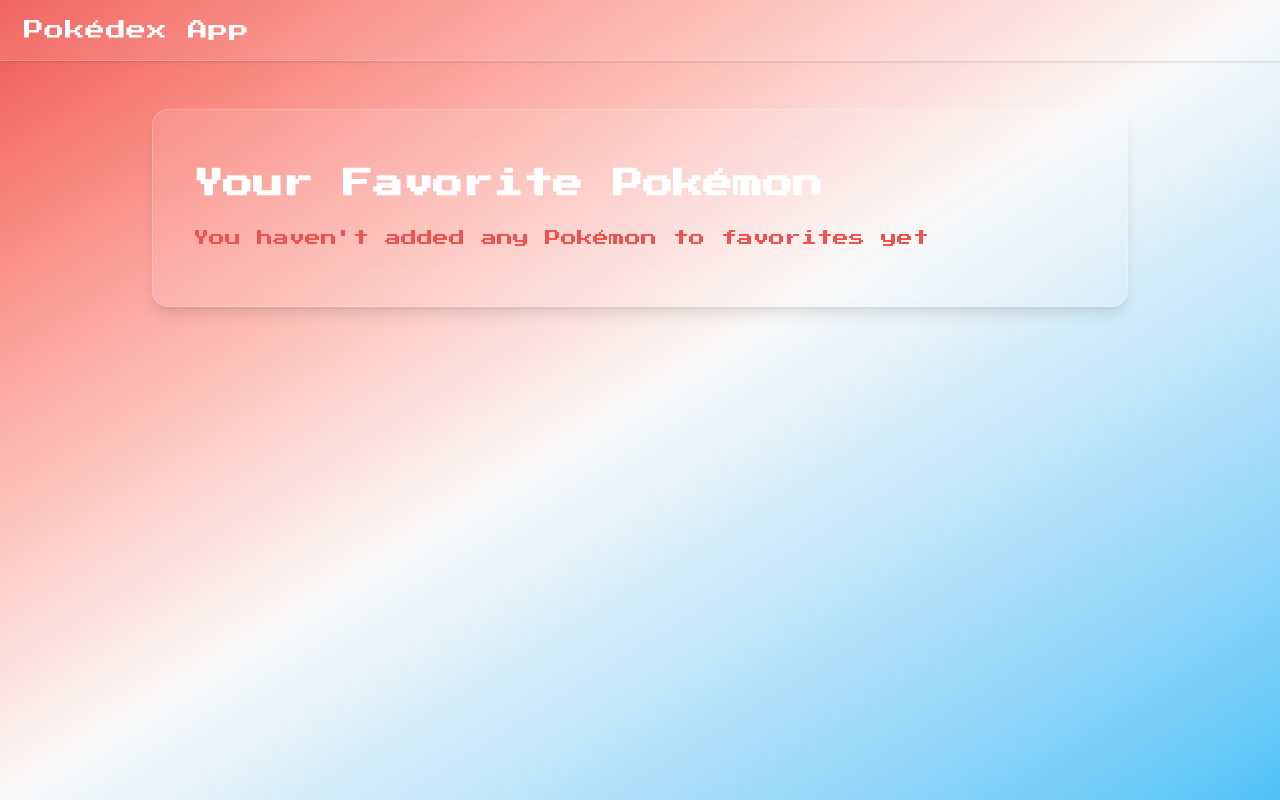
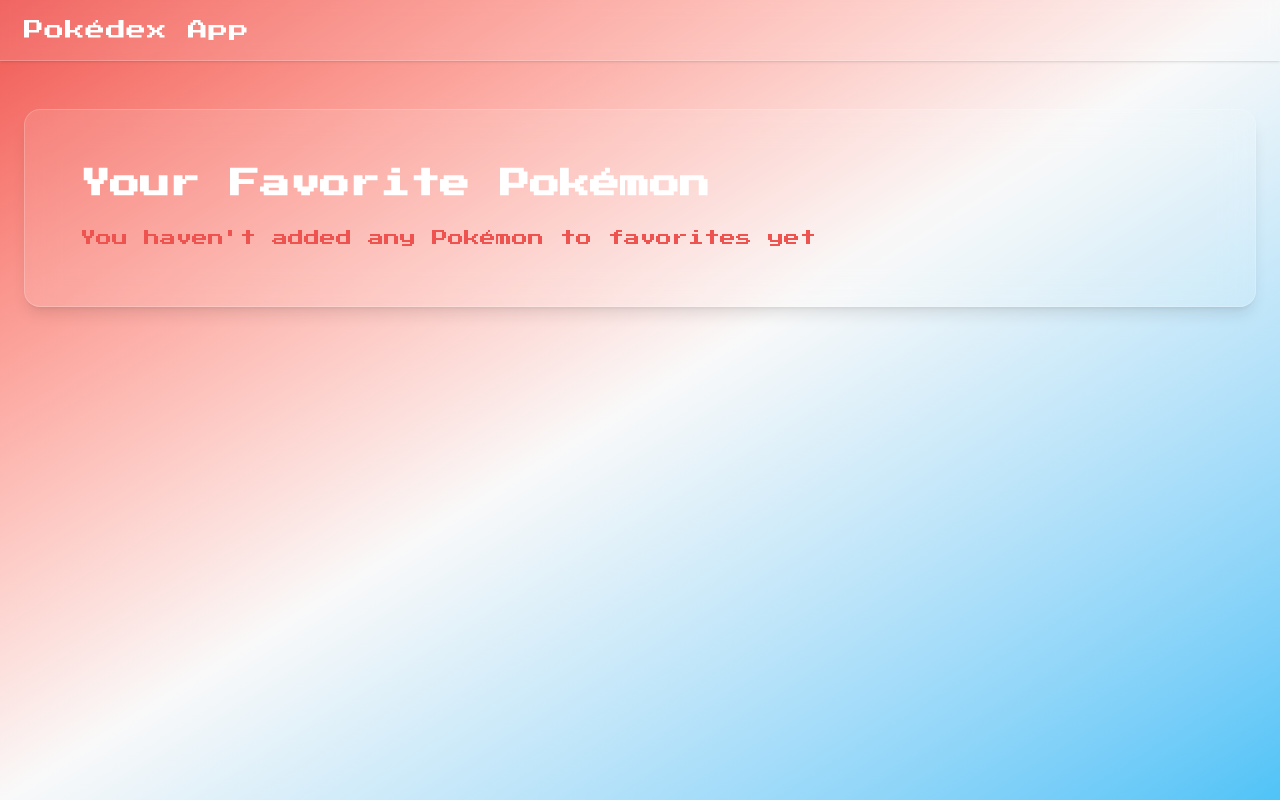
Before and after one commit to benjagarc/pokemon-app, a Next.js app: page /favorites in a window 1280 px wide. Built offline with nearby package versions, Linux system fonts and the light colour scheme.

Commit message:
update size layout

```diff
--- a/app/layout.tsx
+++ b/app/layout.tsx
@@ -23,7 +23,7 @@ export default function RootLayout({
         <nav className="w-full px-6 py-4 bg-white/10 backdrop-blur-sm border-b border-white/20 text-white shadow-sm">
           <h1 className="text-xl tracking-wide">Pokédex App</h1>
         </nav>
-        <main className="max-w-5xl mx-auto p-6 mt-6">
+        <main className="max-w-7xl mx-auto p-6 mt-6">
           <div className="rounded-2xl bg-white/10 backdrop-blur-lg border border-white/20 shadow-lg p-6">
             <ReactQueryProvider>{children}</ReactQueryProvider>
           </div>
```
